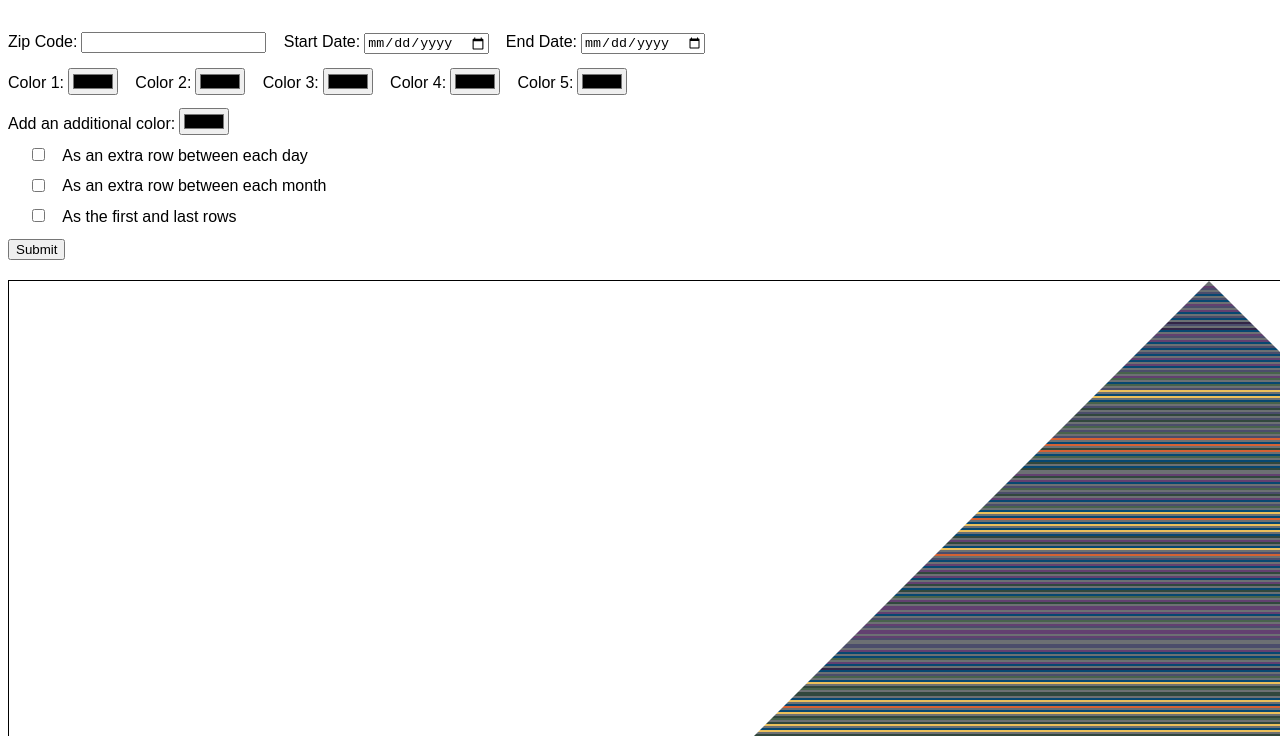
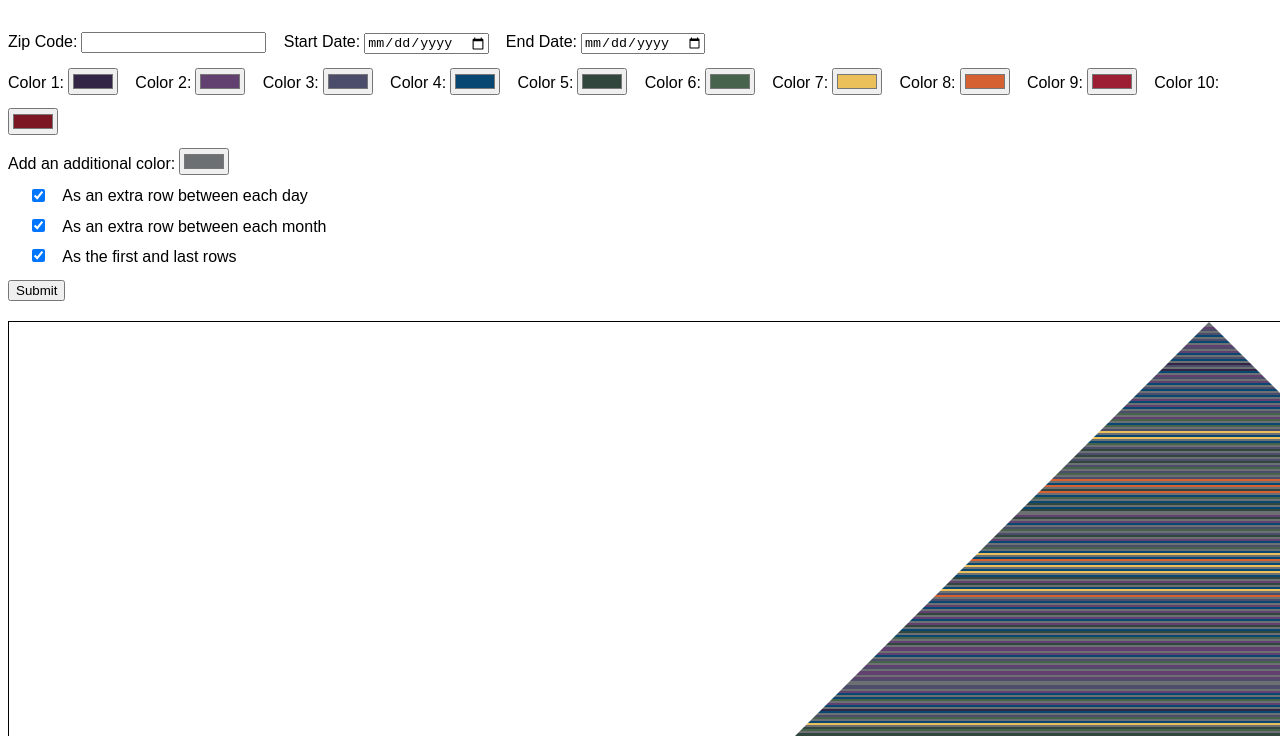
Before and after one commit to KatherineThompson/temperature-blanket-preview, a plain HTML site: page index.html in a window 1280 px wide. Shown: the part 64-800 px from the top of the page. Drawn offline with nearby package versions, Linux system fonts and the light colour scheme.

Commit message:
Changed default color values
Added more colors and changed default values

```diff
--- a/index.css
+++ b/index.css
@@ -8,14 +8,6 @@ canvas {
 h1 {
     font-family: "lobster";
     color: deeppink;
-}
-
-.hidden {
-    display: none;
-}
-
-.show {
-    display: normal;
 }
 
 label {
--- a/index.html
+++ b/index.html
@@ -23,37 +23,52 @@
 
         <form id="colors">
             <label for="color">Color 1:</label>
-            <input type="color">
+            <input type="color" value="#332546">
 
             <label for="color">Color 2:</label>
-            <input type="color">
+            <input type="color" value="#624070">
 
             <label for="color">Color 3:</label>
-            <input type="color">
+            <input type="color" value="#4B4D6B">
 
             <label for="color">Color 4:</label>
-            <input type="color">
+            <input type="color" value="#074771">
 
             <label for="color">Color 5:</label>
-            <input type="color">
+            <input type="color" value="#31473D">
+
+            <label for="color">Color 6:</label>
+            <input type="color" value="#48634C">
+
+            <label for="color">Color 7:</label>
+            <input type="color" value="#EBC05B">
+
+            <label for="color">Color 8:</label>
+            <input type="color" value="#D56133">
+
+            <label for="color">Color 9:</label>
+            <input type="color" value="#9D1F33">
+
+            <label for="color">Color 10:</label>
+            <input type="color" value="#7C1623">
         </form>
 
         <form id="optional">
             <label for="neutralColor">Add an additional color:</label>
-            <input type="color">
+            <input type="color" value="#6C7073">
 
             <div>
 
-                <input type="checkbox" name="dayRow">
+                <input type="checkbox" name="dayRow" checked>
                 <label for="dayRow">As an extra row between each day</label>
             </div>
 
             <div>
-                <input type="checkbox" name="monthRow">
+                <input type="checkbox" name="monthRow" checked>
                 <label for="monthRow">As an extra row between each month</label>
             </div>
             <div>
-                <input type="checkbox" name="triangleCaps">
+                <input type="checkbox" name="triangleCaps" checked>
                 <label for="triangleCaps">As the first and last rows</label>
            </div>
         </form>
```
